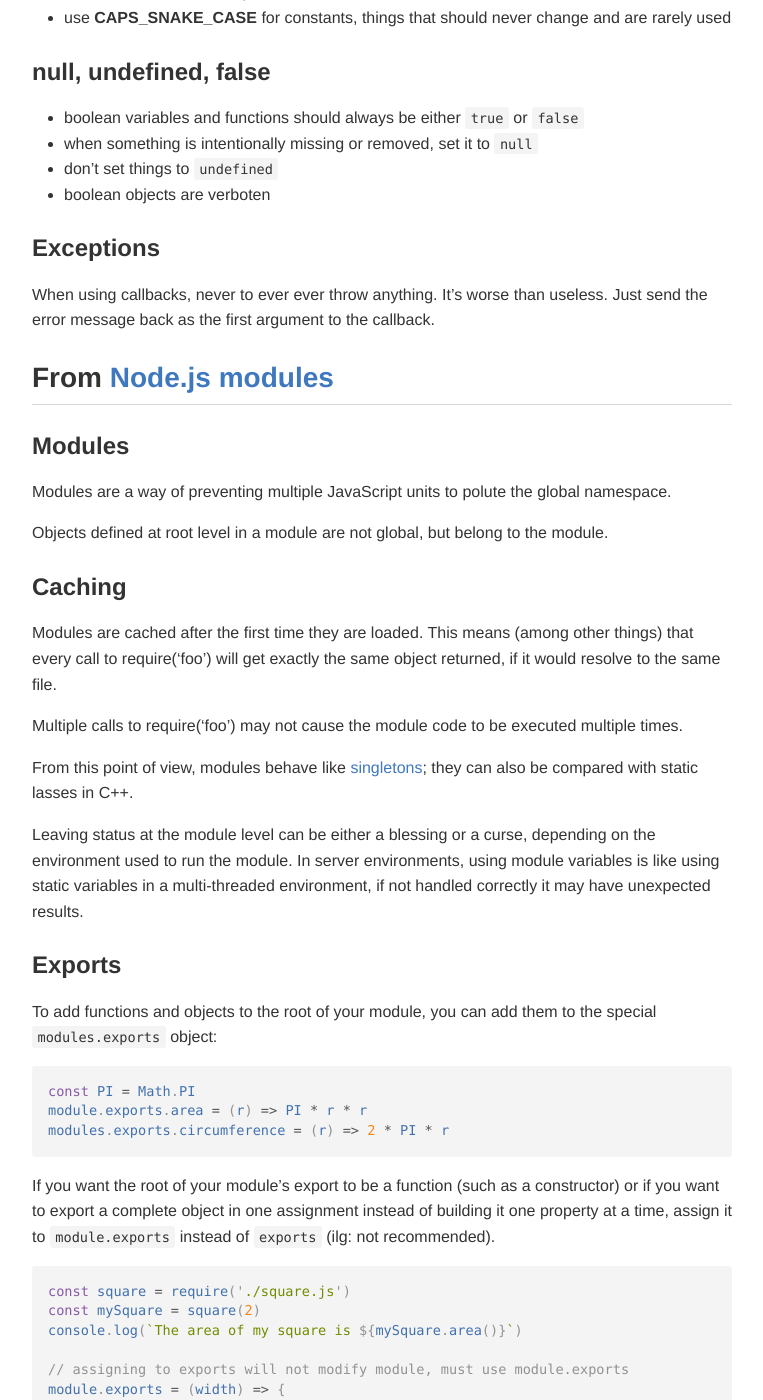
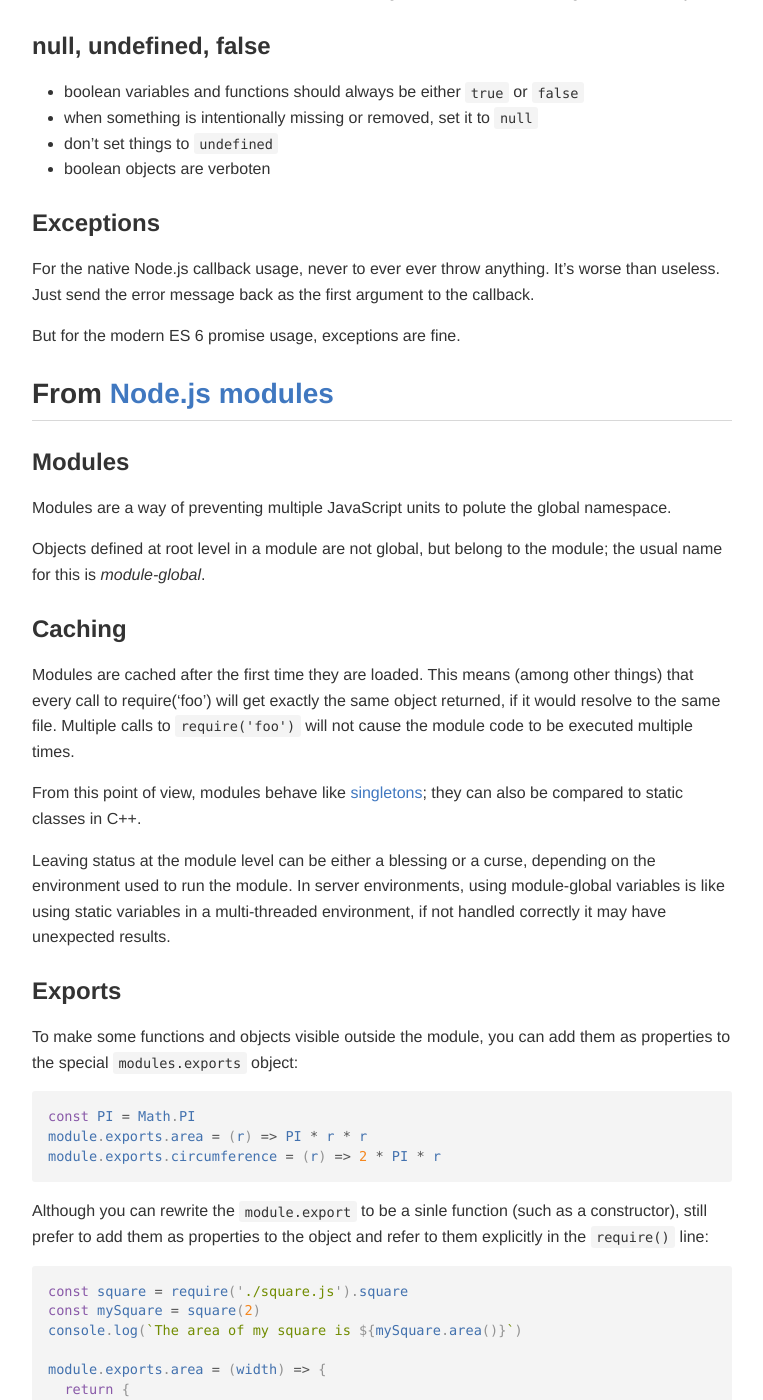
Before and after one commit to xcdl/xcdl.github.io-source, a Jekyll site: the page built from pages/develop/js-style-guide.md, in a window 1280 px wide and 1400 px high, scrolled down 4959 px. Shown: the whole window, without its empty margins (118-881 px from the left). Built offline with Jekyll 4.4.1, drawn with Linux system fonts in a browser that asks for light colours; comment, search, counter and statistics services are not loaded; some of the changed text lies outside the part shown.

Commit message:
js-style-guide: use properties instead of members
- fix some typos too

````diff
--- a/pages/develop/js-style-guide.md
+++ b/pages/develop/js-style-guide.md
@@ -5,7 +5,7 @@ title: JavaScript Style Guide
 author: Liviu Ionescu
 ---
 
-The actual style guide used consistently across all xPack JavaScript source files is enforced by using the [Standard JS]((https://standardjs.com) validation tools.
+The actual style guide used consistently across all xPack JavaScript source files is enforced by using the [Standard JS](https://standardjs.com) validation tools.
 
 In short, the main recommandations are to make the module asyncronous, to use promises (and avoid callbacks), and be sure reentrancy is considered.
 
@@ -194,7 +194,9 @@ Use named functions.
 
 ### Exceptions
 
-When using callbacks, never to ever ever throw anything. It's worse than useless. Just send the error message back as the first argument to the callback.
+For the native Node.js callback usage, never to ever ever throw anything. It's worse than useless. Just send the error message back as the first argument to the callback.
+
+But for the modern ES 6 promise usage, exceptions are fine.
 
 ## From [Node.js modules](https://nodejs.org/dist/latest-v6.x/docs/api/modules.html)
 
@@ -202,42 +204,41 @@ When using callbacks, never to ever ever throw anything. It's worse than useless
 
 Modules are a way of preventing multiple JavaScript units to polute the global namespace.
 
-Objects defined at root level in a module are not global, but belong to the module.
+Objects defined at root level in a module are not global, but belong to the module; the usual name for this is _module-global_.
 
 ### Caching
 
-Modules are cached after the first time they are loaded. This means (among other things) that every call to require('foo') will get exactly the same object returned, if it would resolve to the same file.
+Modules are cached after the first time they are loaded. This means (among other things) that every call to require('foo') will get exactly the same object returned, if it would resolve to the same file. Multiple calls to `require('foo')` will not cause the module code to be executed multiple times.
 
-Multiple calls to require('foo') may not cause the module code to be executed multiple times.
+From this point of view, modules behave like [singletons](https://en.wikipedia.org/wiki/Singleton_pattern); they can also be compared to static classes in C++.
 
-From this point of view, modules behave like [singletons](https://en.wikipedia.org/wiki/Singleton_pattern); they can also be compared with static lasses in C++.
-
-Leaving status at the module level can be either a blessing or a curse, depending on the environment used to run the module. In server environments, using module variables is like using static variables in a multi-threaded environment, if not handled correctly it may have unexpected results.
+Leaving status at the module level can be either a blessing or a curse, depending on the environment used to run the module. In server environments, using module-global variables is like using static variables in a multi-threaded environment, if not handled correctly it may have unexpected results.
 
 ### Exports
 
-To add functions and objects to the root of your module, you can add them to the special `modules.exports` object:
+To make some functions and objects visible outside the module, you can add them as properties to the special `modules.exports` object:
 
 ```javascript
 const PI = Math.PI
 module.exports.area = (r) => PI * r * r
-modules.exports.circumference = (r) => 2 * PI * r
+module.exports.circumference = (r) => 2 * PI * r
 ```
 
-If you want the root of your module's export to be a function (such as a constructor) or if you want to export a complete object in one assignment instead of building it one property at a time, assign it to `module.exports` instead of `exports` (ilg: not recommended).
+Although you can rewrite the `module.export` to be a sinle function (such as a constructor), still prefer to add them as properties to the object and refer to them explicitly in the `require()` line:
 
 ```javascript
-const square = require('./square.js')
+const square = require('./square.js').square
 const mySquare = square(2)
 console.log(`The area of my square is ${mySquare.area()}`)
 
-// assigning to exports will not modify module, must use module.exports
-module.exports = (width) => {
+module.exports.area = (width) => {
   return {
     area: () => width * width
   }
 }
 ```
+
+If you want to export a complete object in one assignment instead of building it one property at a time, assign it to `module.exports`.
 
 ### Accessing the main module
 
@@ -264,7 +265,7 @@ __dirname = '/x/y/z'
 
 In each module, the `module` variable is a reference to the object representing the current module. `module` isn't actually a global but rather local to each module.
 
-The `module.exports` object is created by the Module system. Sometimes this is not acceptable; many want their module to be an instance of some class. To do this, assign the desired export object to `module.exports` (ilg: not recommended).
+The `module.exports` object is created by the Module system. Sometimes this is not acceptable; many want their module to be an object of their own. To do this, assign the desired export object to `module.exports`.
 
 For convenience, `module.exports` is also accessible via the `exports` module-global. Note that assigning a value to `exports` will simply rebind the local exports variable, which is probably not what you want to do; if the relationship between `exports` and `module.exports` seems like magic to you, ignore `exports` and only use `module.exports`.
 
@@ -298,15 +299,15 @@ Really. No callbacks at all.
 
 ### Use async/await for anynchronous calls
 
-Once `async`/`await` became standard, and the V8 engine supports them, there is no reason for not using them.
+Once `async`/`await` became standard, and the V8 engine added support for them, there is no reason for not using `async`/`await`.
 
 Wrap old legacy code using callbacks into promises and execute them with `await`.
 
 ### Use static class members instead of variables at module level
 
-Modules are singletons; using module variables is like using static variables in a multi-threaded environment; they may provide a way of sharing common data between multiple instances of objects created inside the same module, but if not handled correctly it may have unexpected results.
+Modules are singletons; using module variables is like using static variables in a multi-threaded environment; they may provide a way of sharing common data between multiple instances of objects created inside the same module, but if not handled correctly this may have unexpected results.
 
-The general recommendation is to make the modules reentrant. In practical terms, **do not** use module variables at all; make the module export a class, and create instances of it whenever needed; for sharing data between instances, use static class members.
+The general recommendation is to make the modules reentrant. In practical terms, **do not** use module-global variables at all; make the module export a class, and create instances of it whenever needed; for sharing data between instances, use static class members.
 
 ### Do not restrict export to a single function or class
 
@@ -331,13 +332,13 @@ module.exports.func2 = function () { ... }
 const func = require('name').func1
 ```
 
-The recommendation is to always return functions or preferably classes as members of the `module.exports` object, and get them individually by name.
+The recommendation is to always return functions or preferably classes as properties of the `module.exports` object, and get them individually by name.
 
 ### Prefer static classes to group methods
 
 Prepare your module to export multiple functions, grouped by functionality either by a parent object, or, even better, by classes with static members.
 
-Addint new exports will change the interface incrementaly, minimising the risk to break backward compatibility.
+Adding new exports will only change the interface incrementaly, minimising the risk to break backward compatibility.
 
 ## Make node exports/imports look like ES6 exports/imports
 
@@ -349,7 +350,7 @@ export class WscriptAvoider { ... }
 import { WscriptAvoider } from 'wscript-avoider.js'
 ```
 
-So, to stay close to this syntax, my personal preference for Node.js modules is to preserve the original `module.exports` object, and add members to it, preferably classes, even if they have only static members.
+So, to stay close to this syntax, the recommendation is to preserve the original `module.exports` object, and add properties to it, preferably classes, even if they have only static members.
 
 To import them, the syntax uses the explicit classs name:
 
@@ -387,7 +388,7 @@ Other links:
 
 Prefered (used automatically by Standard):
 
-- [ESLint](http://eslint.org/)
+- [ESLint](http://eslint.org/), but indirectly via the 'Standard JS' tools.
 
 Other links:
 
````
Also changed, not shown: other parts of pages/develop/js-style-guide.md (+2 -2 lines).
